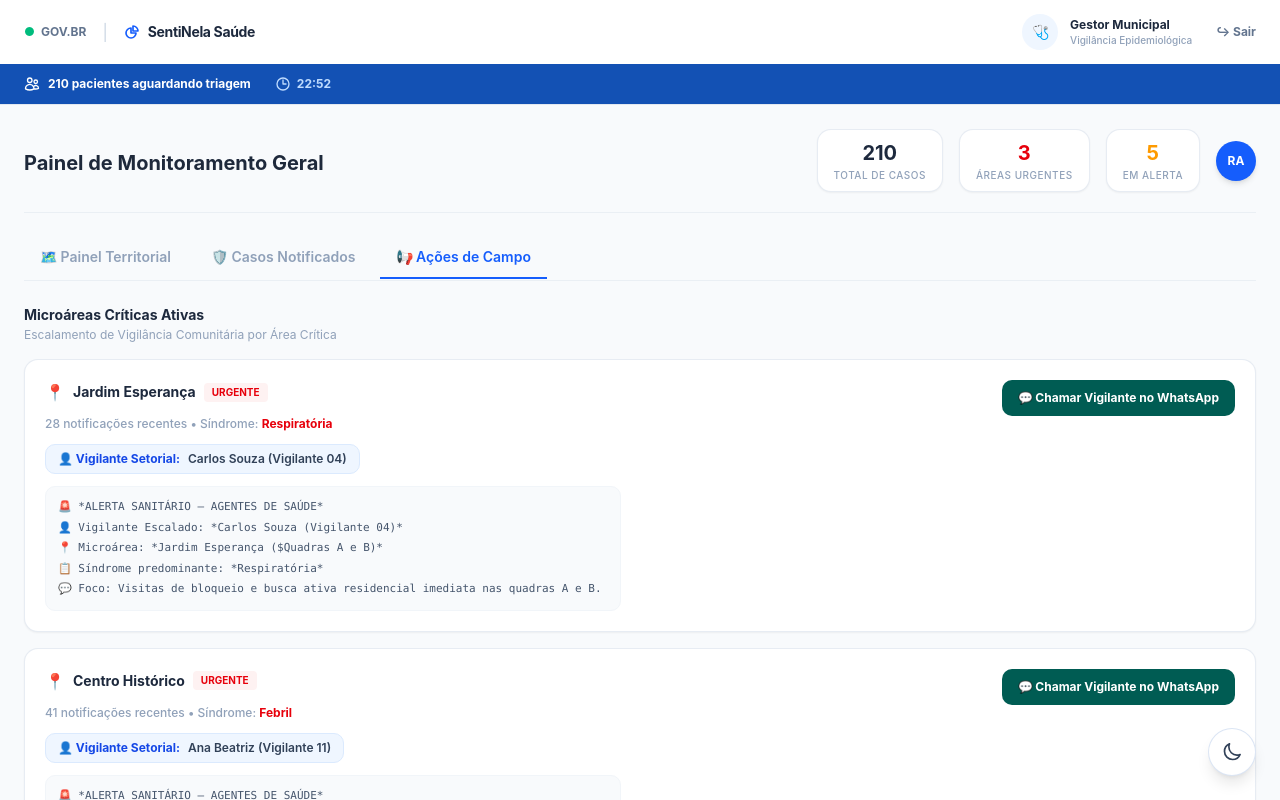
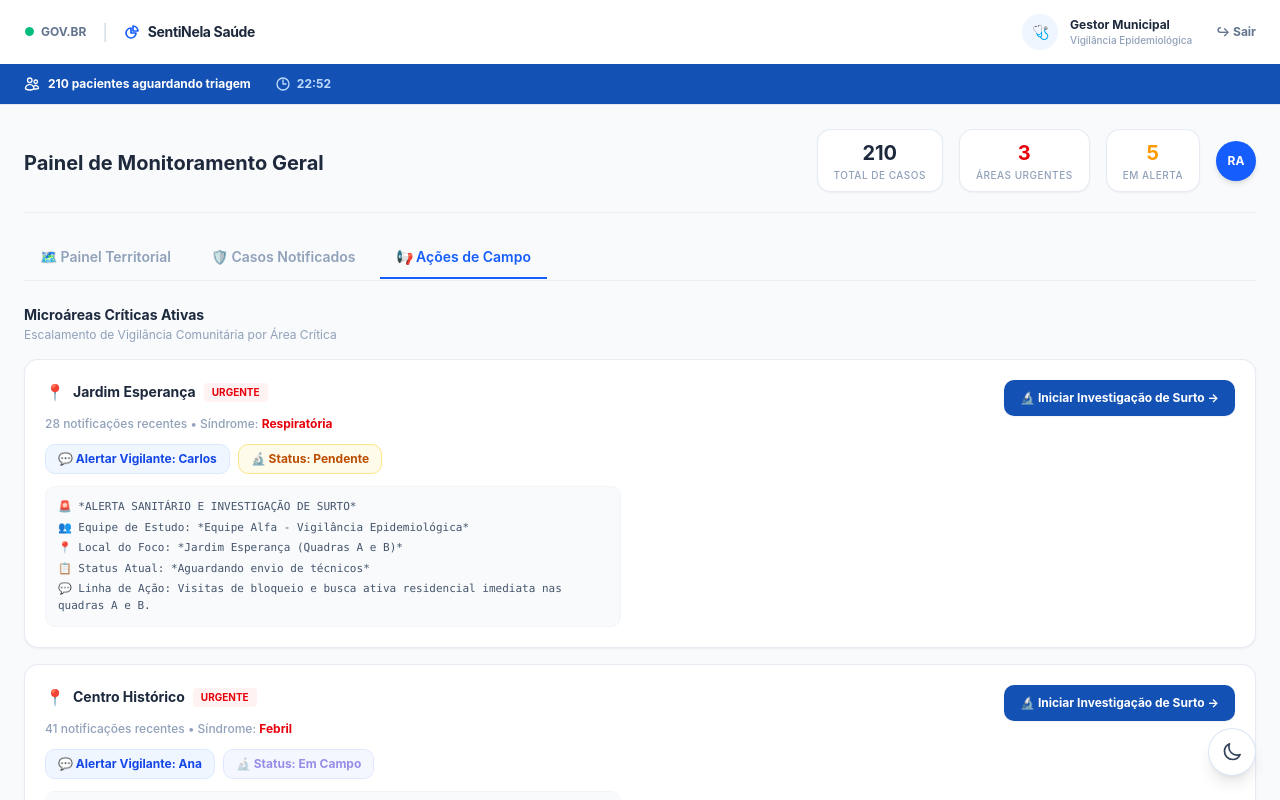
Before and after one commit to Kuchu11/BioChallenger-Brasil-, a React (Vite) app: page /gestao in a window 1280 px wide. Both pictures are taken after a click on the button "📢 Ações de Campo". Shown: the top 800 px of the page. Built offline with nearby package versions, Linux system fonts and the light colour scheme; a web font is replaced by a local one.

Commit message:
feat: separar alerta do vigilante e ordem de investigacao epidemiologica com assinatura de senha

```diff
--- a/src/app/pages/GestaoPage.tsx
+++ b/src/app/pages/GestaoPage.tsx
@@ -31,6 +31,8 @@ interface FieldAction {
   vigilantePhone: string;
   quadras: string;
   focusText: string;
+  investigationStatus: "Pendente" | "Em Campo" | "Concluída";
+  teamResponsible: string;
 }
 
 export function GestaoPage() {
@@ -42,6 +44,10 @@ export function GestaoPage() {
   const [showPassword, setShowPassword] = useState(false);
   const [selectedCase, setSelectedCase] = useState<DetailedPatient | null>(null);
   const [isAuthenticated, setIsAuthenticated] = useState(false);
+
+  const [isAuthInvestigationOpen, setIsAuthInvestigationOpen] = useState(false);
+  const [investigationPassword, setInvestigationPassword] = useState("");
+  const [selectedActionId, setSelectedActionId] = useState<string | null>(null);
 
   const [mapFocus, setMapFocus] = useState<[number, number] | undefined>(undefined);
   const [ubsName, setUbsName] = useState<string>("");
@@ -73,7 +79,7 @@ export function GestaoPage() {
     }
   ];
 
-  const fieldActionsList: FieldAction[] = [
+  const [fieldActionsList, setFieldActionsList] = useState<FieldAction[]>([
     {
       id: "1",
       location: "Jardim Esperança",
@@ -83,7 +89,9 @@ export function GestaoPage() {
       vigilanteName: "Carlos Souza (Vigilante 04)",
       vigilantePhone: "5585999999999",
       quadras: "Quadras A e B",
-      focusText: "Visitas de bloqueio e busca ativa residencial imediata nas quadras A e B."
+      focusText: "Visitas de bloqueio e busca ativa residencial imediata nas quadras A e B.",
+      investigationStatus: "Pendente",
+      teamResponsible: "Equipe Alfa - Vigilância Epidemiológica"
     },
     {
       id: "2",
@@ -94,9 +102,11 @@ export function GestaoPage() {
       vigilanteName: "Ana Beatriz (Vigilante 11)",
       vigilantePhone: "5585988888888",
       quadras: "Reservatórios da Zona Central",
-      focusText: "Eliminação de criadouros e aplicação de larvicidas em reservatórios."
+      focusText: "Eliminação de criadouros e aplicação de larvicidas em reservatórios.",
+      investigationStatus: "Em Campo",
+      teamResponsible: "Equipe de Controle de Endemias"
     }
-  ];
+  ]);
 
   const casesList: DetailedPatient[] = [
     {
@@ -127,7 +137,7 @@ export function GestaoPage() {
       syndrome: "Gastrointestinal",
       unit: "UBS Vila Nova",
       date: "02/07/2026",
-      details: "Quadro de diarreia agenda e desidratação leve. Coleta de amostra de água realizada na residência."
+      details: "Quadro de diarreia aguda e desidratação leve. Coleta de amostra de água realizada na residência."
     }
   ];
 
@@ -154,14 +164,41 @@ export function GestaoPage() {
   };
 
   const handleSendWhatsApp = (action: FieldAction) => {
-    const message = `🚨 *ALERTA SANITÁRIO — VIGILÂNCIA* \n\n` +
-                    `👤 *Vigilante Escalado:* ${action.vigilanteName}\n` +
-                    `📍 *Microárea:* ${action.location} (${action.quadras})\n` +
-                    `📋 *Síndrome:* ${action.syndrome}\n` +
-                    `💬 *Foco da Ação:* ${action.focusText}`;
+    const message = `🚨 *NOTIFICAÇÃO SANITÁRIA — VIGILANTE COMUNITÁRIO* \n\n` +
+                    `📍 *Área de Atuação:* ${action.location}\n` +
+                    `📋 *Atenção:* Aumento de notificações de Síndrome ${action.syndrome}.\n` +
+                    `💬 *Ação Local:* Preparar apoio territorial na comunidade local.`;
 
     const encodedMessage = encodeURIComponent(message);
     window.open(`https://api.whatsapp.com/send?phone=${action.vigilantePhone}&text=${encodedMessage}`, "_blank");
+  };
+
+  const handleOpenInvestigationAuth = (id: string) => {
+    setSelectedActionId(id);
+    setIsAuthInvestigationOpen(true);
+    setInvestigationPassword("");
+  };
+
+  const handleConfirmInvestigation = () => {
+    if (!investigationPassword) {
+      alert("Por favor, insira sua senha de gestor para assinar a ordem.");
+      return;
+    }
+
+    if (selectedActionId) {
+      setFieldActionsList(prev => prev.map(action => {
+        if (action.id === selectedActionId) {
+          const nextStatus = action.investigationStatus === "Pendente" ? "Em Campo" : "Concluída";
+          return { ...action, investigationStatus: nextStatus };
+        }
+        return action;
+      }));
+      alert("Ordem de Investigação Epidemiológica de Campo assinada e despachada com sucesso!");
+    }
+
+    setIsAuthInvestigationOpen(false);
+    setSelectedActionId(null);
+    setInvestigationPassword("");
   };
 
   return (
@@ -381,25 +418,40 @@ export function GestaoPage() {
                       {action.notifications} notificações recentes • Síndrome: <span className="font-bold text-red-600">{action.syndrome}</span>
                     </p>
 
-                    <div className="inline-flex items-center gap-2 bg-blue-50 dark:bg-neutral-800/60 text-blue-700 dark:text-blue-400 px-3 py-1.5 rounded-lg text-xs font-bold border border-blue-100 dark:border-neutral-700">
-                      <span>👤 Vigilante Setorial:</span>
-                      <span className="text-slate-700 dark:text-neutral-200 font-semibold">{action.vigilanteName}</span>
+                    <div className="flex flex-wrap gap-2">
+                      <button
+                        type="button"
+                        onClick={() => handleSendWhatsApp(action)}
+                        className="inline-flex items-center gap-1.5 bg-blue-50 hover:bg-blue-100 text-blue-700 dark:bg-neutral-800/60 dark:text-blue-400 px-3 py-1.5 rounded-lg text-xs font-bold border border-blue-100 dark:border-neutral-700 cursor-pointer transition-colors"
+                      >
+                        💬 Alertar Vigilante: {action.vigilanteName.split(" ")[0]}
+                      </button>
+
+                      <div className={`inline-flex items-center gap-1.5 px-3 py-1.5 rounded-lg text-xs font-bold border ${
+                        action.investigationStatus === "Pendente"
+                          ? "bg-amber-50 text-amber-700 border-amber-200"
+                          : action.investigationStatus === "Em Campo"
+                          ? "bg-indigo-50 text-indigo-700 border-indigo-200 animate-pulse"
+                          : "bg-emerald-50 text-emerald-700 border-emerald-200"
+                      }`}>
+                        🔬 Status: {action.investigationStatus}
+                      </div>
                     </div>
 
                     <div className="bg-slate-50 dark:bg-neutral-800 p-3 rounded-lg border border-slate-100 dark:border-neutral-700 font-mono text-[11px] text-slate-600 dark:text-neutral-300 space-y-1">
-                      <p>🚨 *ALERTA SANITÁRIO — AGENTES DE SAÚDE*</p>
-                      <p>👤 Vigilante Escalado: *{action.vigilanteName}*</p>
-                      <p>📍 Microárea: *{action.location} (${action.quadras})*</p>
-                      <p>📋 Síndrome predominante: *{action.syndrome}*</p>
-                      <p>💬 Foco: {action.focusText}</p>
+                      <p>🚨 *ALERTA SANITÁRIO E INVESTIGAÇÃO DE SURTO*</p>
+                      <p>👥 Equipe de Estudo: *{action.teamResponsible}*</p>
+                      <p>📍 Local do Foco: *{action.location} ({action.quadras})*</p>
+                      <p>📋 Status Atual: *{action.investigationStatus === "Pendente" ? "Aguardando envio de técnicos" : action.investigationStatus === "Em Campo" ? "Técnicos realizando busca ativa e estudo de caso" : "Investigação territorial concluída"}*</p>
+                      <p>💬 Linha de Ação: {action.focusText}</p>
                     </div>
                   </div>
 
                   <button
-                    onClick={() => handleSendWhatsApp(action)}
-                    className="bg-[#005c53] hover:bg-[#044c45] text-white font-bold text-xs px-4 py-2.5 rounded-lg inline-flex items-center gap-2 cursor-pointer shrink-0"
+                    onClick={() => handleOpenInvestigationAuth(action.id)}
+                    className="bg-[#1351b4] hover:bg-[#0f4192] text-white font-bold text-xs px-4 py-2.5 rounded-lg inline-flex items-center gap-2 cursor-pointer shrink-0 transition-colors shadow-xs"
                   >
-                    💬 Chamar Vigilante no WhatsApp
+                    🔬 Iniciar Investigação de Surto →
                   </button>
                 </div>
               ))}
@@ -412,7 +464,6 @@ export function GestaoPage() {
       {isModalOpen && selectedCase && (
         <div className="fixed inset-0 z-50 flex items-center justify-center bg-slate-900/40 backdrop-blur-xs p-4">
           <div className="w-full max-w-lg rounded-2xl bg-white p-6 shadow-xl space-y-5">
-
             <div className="flex items-start justify-between border-b border-slate-100 pb-3">
               <div className="flex items-center gap-3">
                 <div className="flex h-10 w-10 items-center justify-center rounded-lg bg-blue-50 text-blue-600">
@@ -504,6 +555,54 @@ export function GestaoPage() {
         </div>
       )}
 
+      {isAuthInvestigationOpen && (
+        <div className="fixed inset-0 z-50 flex items-center justify-center bg-slate-900/40 backdrop-blur-xs p-4">
+          <div className="w-full max-w-md rounded-2xl bg-white p-6 shadow-xl space-y-5">
+            <div className="flex items-start justify-between border-b border-slate-100 pb-3">
+              <div className="flex items-center gap-3">
+                <div className="flex h-10 w-10 items-center justify-center rounded-lg bg-blue-50 text-blue-600 text-lg">
+                  📋
+                </div>
+                <div>
+                  <h3 className="text-base font-bold text-slate-900">Autorizar Ordem de Estudo</h3>
+                  <p className="text-xs text-slate-500 font-medium">Investigação Epidemiológica de Campo</p>
+                </div>
+              </div>
+              <button onClick={() => setIsAuthInvestigationOpen(false)} className="text-slate-400 hover:text-slate-600 cursor-pointer">✕</button>
+            </div>
+
+            <div className="flex gap-3 rounded-xl bg-blue-50/80 p-4 border border-blue-100">
+              <p className="text-xs text-blue-800 font-medium leading-relaxed">
+                Ao confirmar com sua assinatura eletrônica, o sistema irá gerar a ordem oficial e despachar a equipe de campo para estudar a área do surto e realizar a busca ativa residencial.
+              </p>
+            </div>
+
+            <div className="space-y-2">
+              <label className="block text-xs font-bold text-slate-500 tracking-wider uppercase">Sua Senha de Gestor</label>
+              <div className="relative">
+                <span className="absolute inset-y-0 left-0 flex items-center pl-3.5 text-slate-400">🔒</span>
+                <input
+                  type="password"
+                  value={investigationPassword}
+                  onChange={(e) => setInvestigationPassword(e.target.value)}
+                  placeholder="••••••••"
+                  className="w-full rounded-xl border border-neutral-200 bg-[#f8fafc] py-3 pl-10 pr-4 text-sm text-slate-900 focus:border-blue-500 focus:bg-white focus:outline-none"
+                />
+              </div>
+            </div>
+
+            <div className="grid grid-cols-2 gap-3 pt-2">
+              <button onClick={() => setIsAuthInvestigationOpen(false)} className="w-full rounded-xl border border-slate-200 py-3 font-semibold text-sm text-slate-600 hover:bg-slate-50 transition-colors cursor-pointer">
+                Cancelar
+              </button>
+              <button onClick={handleConfirmInvestigation} className="w-full rounded-xl bg-blue-600 hover:bg-blue-700 py-3 font-semibold text-sm text-white shadow-xs transition-colors cursor-pointer">
+                Assinar e Despachar
+              </button>
+            </div>
+          </div>
+        </div>
+      )}
+
     </div>
   );
 }
```
